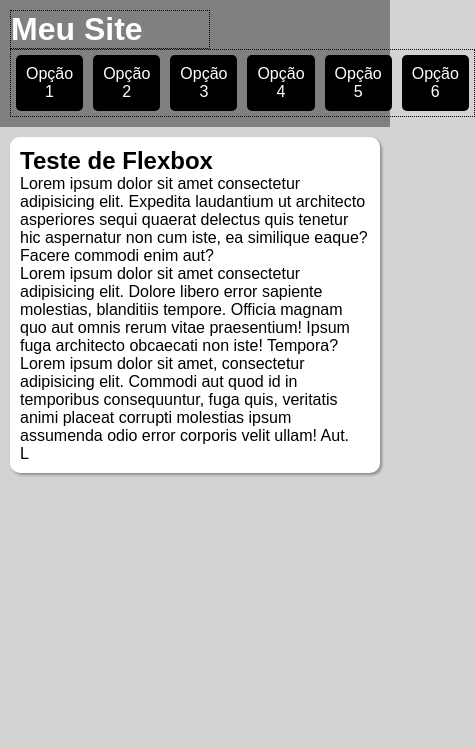
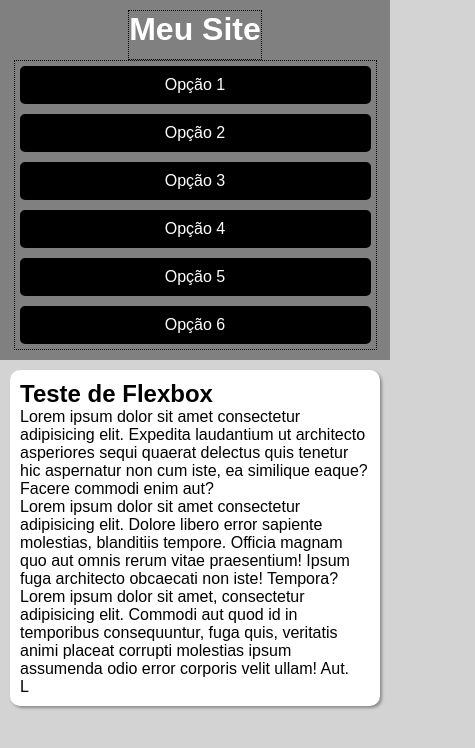
Before and after one commit to Nara-Tonussi/HTML-CSS, a plain HTML site: page Exercicios/ex027/flex013 - menu flexbox/index.html in a window 390 px wide. Shown: the whole page, 475 px wide, since content can reach past the window. Drawn offline with Linux system fonts and the light colour scheme.

Commit message:
atualizado

```diff
--- a/Exercicios/ex027/flex013 - menu flexbox/index.html
+++ b/Exercicios/ex027/flex013 - menu flexbox/index.html
@@ -5,6 +5,7 @@
     <meta name="viewport" content="width=device-width, initial-scale=1.0">
     <title>Menu Flexbox</title>
     <link rel="stylesheet" href="style.css">
+    <link rel="stylesheet" href="mobile.css" media="screen and (max-width: 600px)">
 </head>
 <body>
 
--- /dev/null
+++ b/Exercicios/ex027/flex013 - menu flexbox/mobile.css
@@ -0,0 +1,11 @@
+@charset "UTF-8";
+header, header > nav {
+    flex-flow: column nowrap;
+
+}
+header>h1{
+    flex-basis: 50px;
+}
+header > nav > a {
+    width: 90vw;
+}
```
